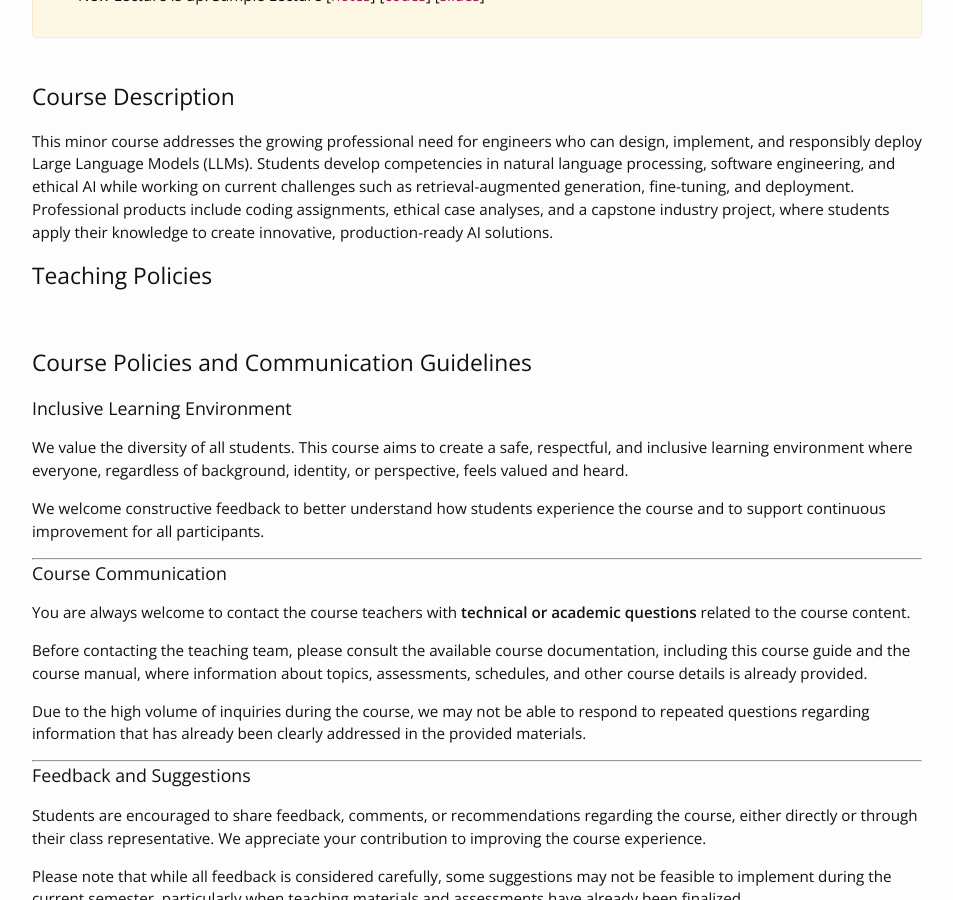
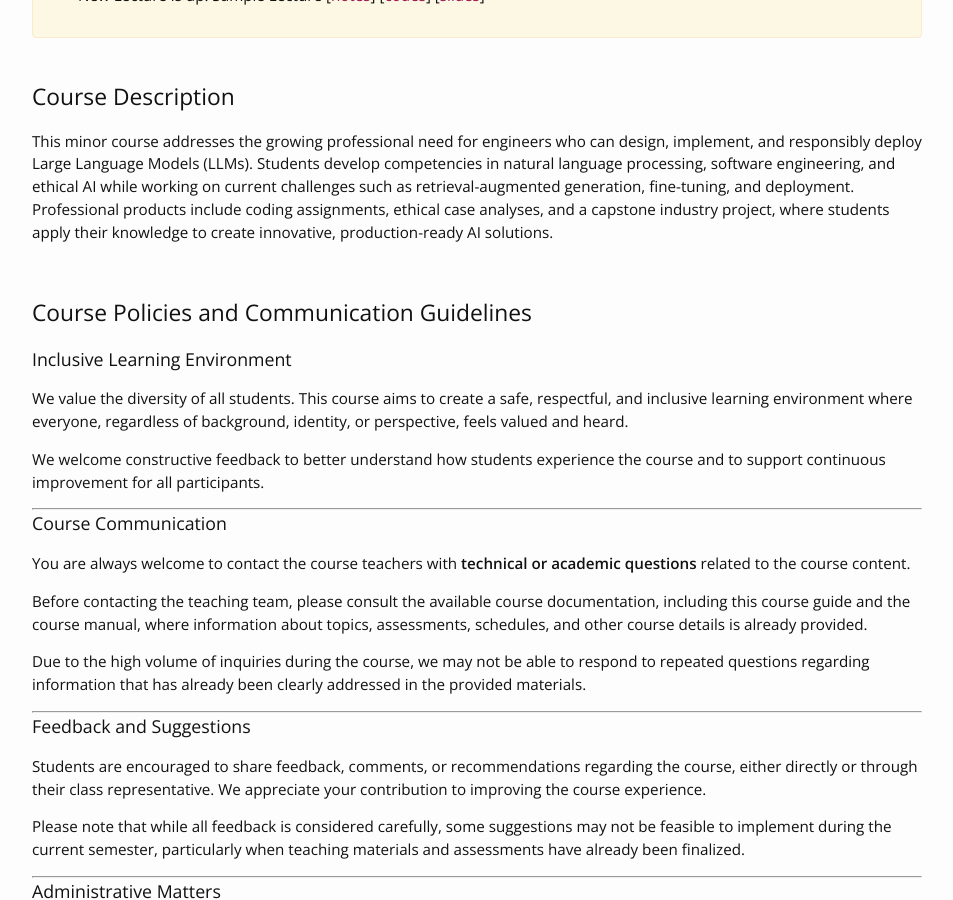
Before and after one commit to BabakBasharirad/llm-engineering, a Jekyll site: the page built from index.md, in a window 1280 px wide and 900 px high, scrolled down 363 px. Shown: the whole window, without its empty margins (163-1116 px from the left). Built offline with Jekyll 4.4.1, drawn with Linux system fonts in a browser that asks for light colours; nearby versions of some CDN libraries.

Commit message:
Update home.html

```diff
--- a/_layouts/home.html
+++ b/_layouts/home.html
@@ -11,9 +11,6 @@ layout: default
 
     <h2>Course Description</h2>
     <p>{{ site.course_description }}</p>
-
-    <h2>Teaching Policies</h2>
-    <p>{{ site.policy }}</p>
 
     {{ content }}
 
```
